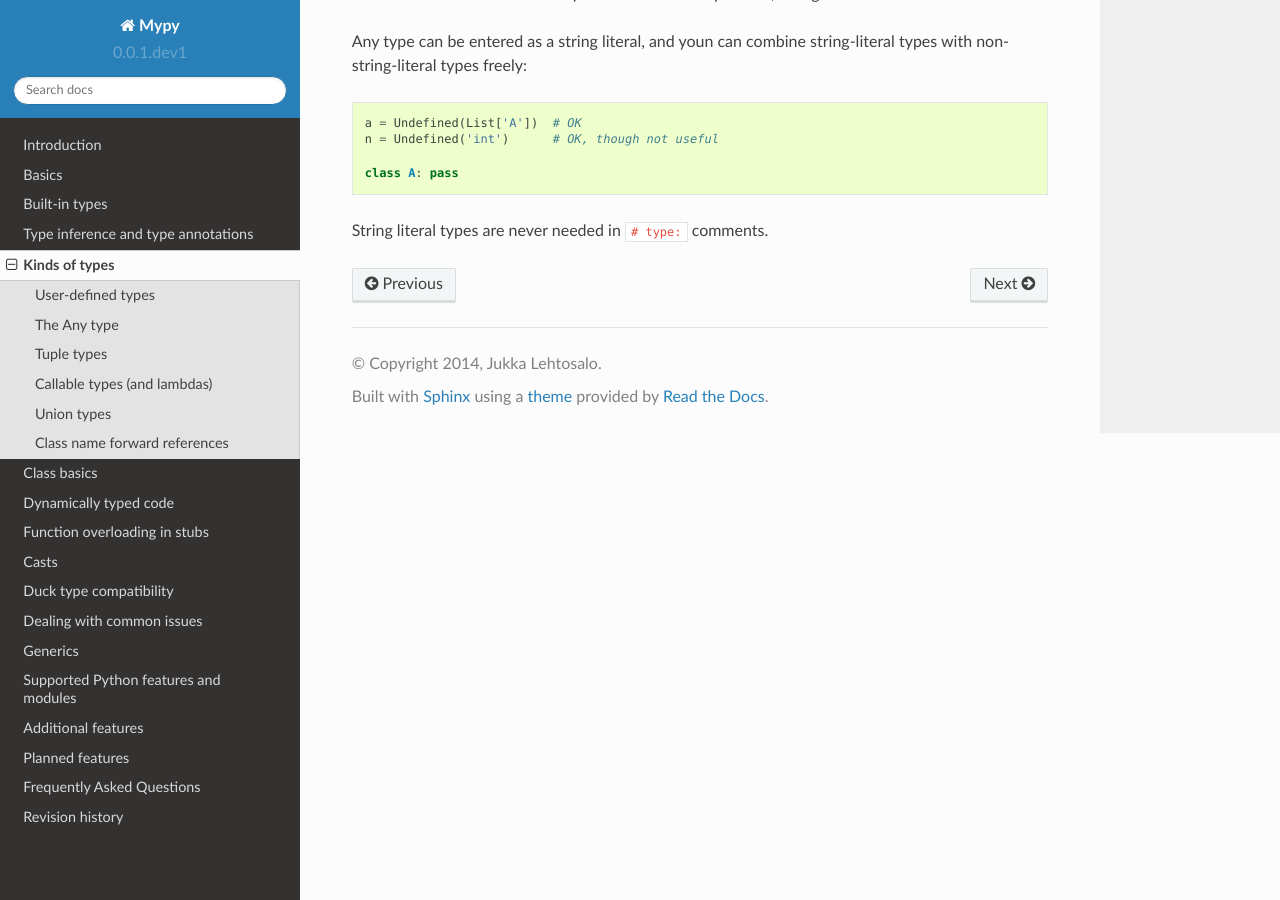
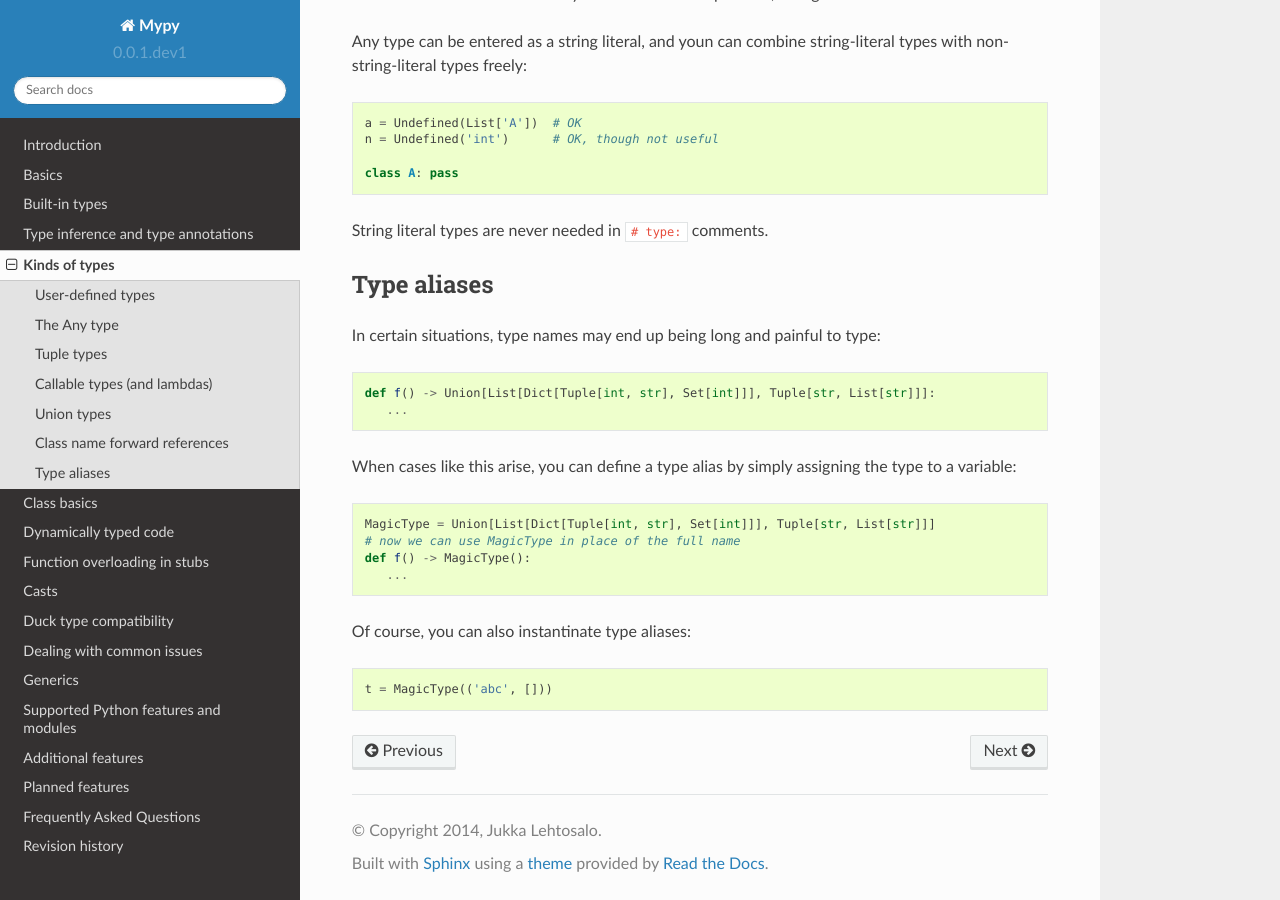
Before and after one commit to lucalysoft/mypy, a Sphinx documentation site: the page built from docs/source/kinds_of_types.rst, in a window 1280 px wide and 900 px high, scrolled down 2716 px. Built offline with Sphinx 7.4.7 and the Read the Docs theme 2.0.0, drawn with Linux system fonts in a browser that asks for light colours.

Commit message:
Add type alias docs

```diff
--- a/docs/source/kinds_of_types.rst
+++ b/docs/source/kinds_of_types.rst
@@ -158,3 +158,28 @@ string-literal types with non-string-literal types freely:
    class A: pass
 
 String literal types are never needed in ``# type:`` comments.
+
+Type aliases
+************
+
+In certain situations, type names may end up being long and painful to type:
+
+.. code-block:: python
+
+   def f() -> Union[List[Dict[Tuple[int, str], Set[int]]], Tuple[str, List[str]]]:
+      ...
+
+When cases like this arise, you can define a type alias by simply assigning the type to a variable:
+
+.. code-block:: python
+
+   MagicType = Union[List[Dict[Tuple[int, str], Set[int]]], Tuple[str, List[str]]]
+   # now we can use MagicType in place of the full name
+   def f() -> MagicType():
+      ...
+
+Of course, you can also instantinate type aliases:
+
+.. code-block:: python
+
+   t = MagicType(('abc', []))
```
